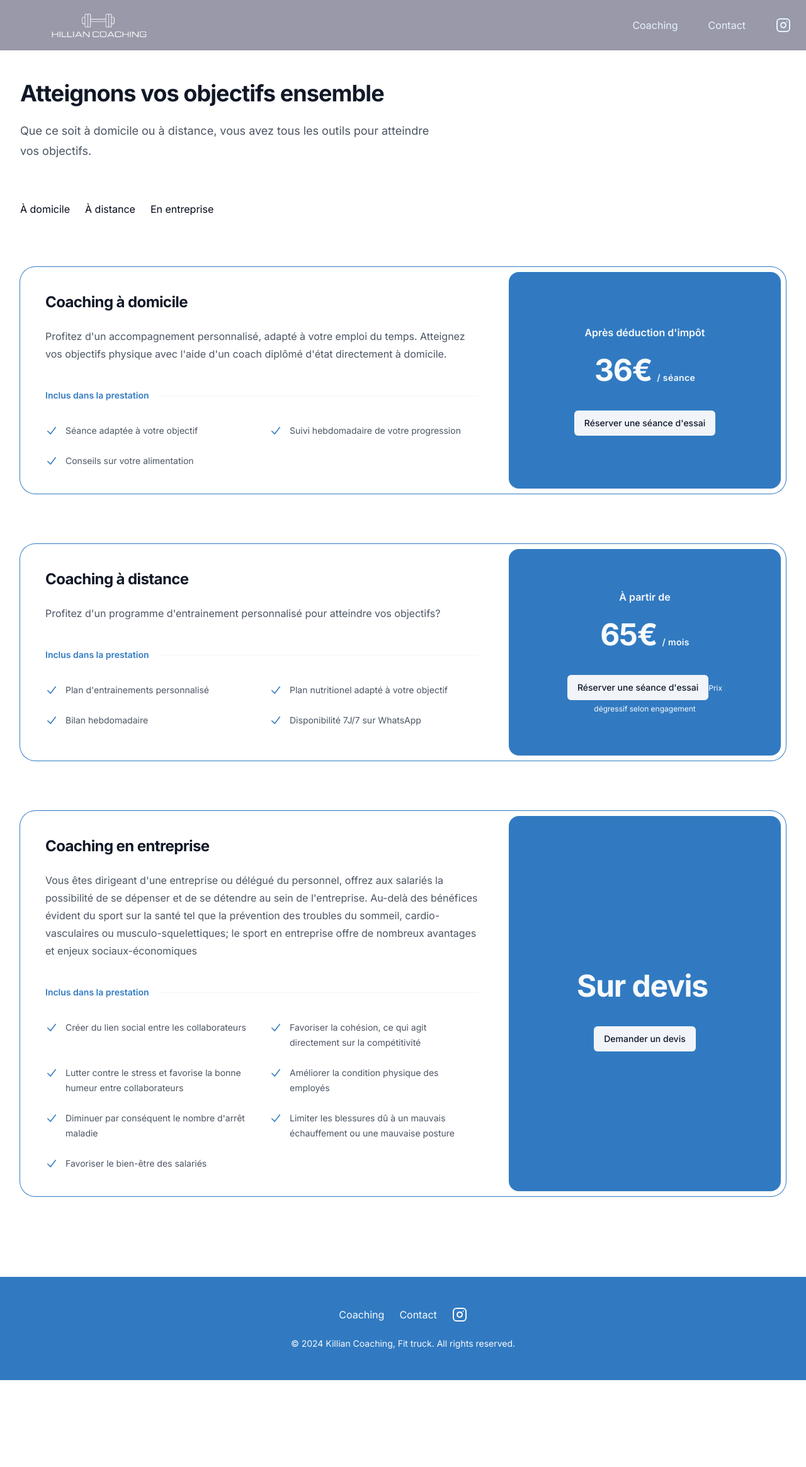
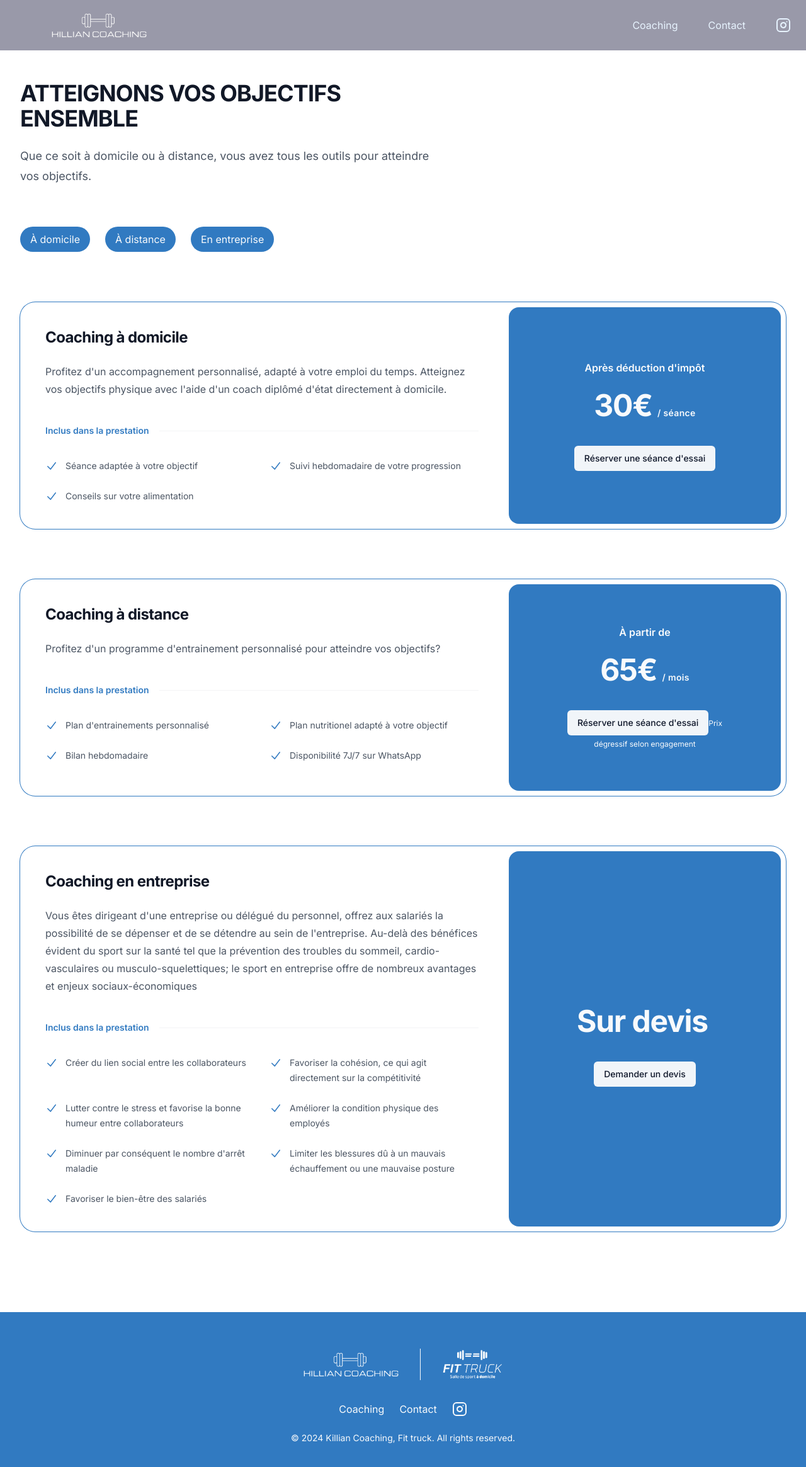
Before and after one commit to fernan-x/killian-coaching, a Next.js app: page /killian-coaching/coaching in a window 1280 px wide. Shown: the top 2330 px of the page at 63% size. Before the commit the page ends 2192 px from the top, so only its background shows below. Built offline with nearby package versions, Linux system fonts and the light colour scheme.

Commit message:
feat: small update on pricing / footer / hero

```diff
--- a/app/coaching/page.tsx
+++ b/app/coaching/page.tsx
@@ -6,21 +6,21 @@ export default function Coaching() {
     <div className="flex w-full flex-col bg-white py-24 sm:py-32">
       <div className="mx-auto max-w-7xl px-6 lg:px-8">
         <div className="max-w-2xl text-center lg:text-left">
-          <h2 className="text-3xl font-bold tracking-tight text-gray-900 sm:text-4xl">Atteignons vos objectifs ensemble</h2>
+          <h2 className="uppercase text-3xl font-bold tracking-tight text-gray-900 sm:text-4xl">Atteignons vos objectifs ensemble</h2>
           <p className="mt-6 text-lg leading-8 text-gray-600">Que ce soit à domicile ou à distance, vous avez tous les outils pour atteindre vos objectifs.</p>
         </div>
 
         <div className="flex flex-col md:flex-row gap-6 items-center mt-16">
-          <Link href='#domicile'>
+          <Link href='#domicile' className="bg-primary hover:bg-primary-hover text-primary-foreground px-4 py-2 rounded-full">
             À domicile
           </Link>
-          <Link href='#distance'>
+          <Link href='#distance' className="bg-primary hover:bg-primary-hover text-primary-foreground px-4 py-2 rounded-full">
             À distance
           </Link>
           {/* <Link href='#groupe'>
             En groupe
           </Link> */}
-          <Link href='#entreprise'>
+          <Link href='#entreprise' className="bg-primary hover:bg-primary-hover text-primary-foreground px-4 py-2 rounded-full">
             En entreprise
           </Link>
         </div>
@@ -31,7 +31,7 @@ export default function Coaching() {
           description="Profitez d'un accompagnement personnalisé, adapté à votre emploi du temps.
           Atteignez vos objectifs physique avec l'aide d'un coach diplômé d'état directement à domicile."
           priceTitle="Après déduction d&apos;impôt"
-          price="36€"
+          price="30€"
           features={[
             'Séance adaptée à votre objectif',
             'Suivi hebdomadaire de votre progression',
--- a/app/globals.css
+++ b/app/globals.css
@@ -23,9 +23,9 @@
     --popover-foreground: 222.2 84% 4.9%;
 
     /* --primary: #010658; */
-    --cta-button: var(--palette-black);
+    --cta-button: var(--palette-yellow);
     --primary: var(--palette-blue);
-    --primary-hover: #04127c;
+    --primary-hover: #206bb6;
     --primary-foreground: 210 40% 98%;
 
     --secondary: 210 40% 96.1%;
--- a/components/section/2-problem-solution-section.tsx
+++ b/components/section/2-problem-solution-section.tsx
@@ -21,21 +21,21 @@ const ProblemSolutionSection = () => {
         <Image src={KillianPicture} alt='Killian devant son fit truck' className='rounded-lg shadow-md object-cover' />
       </div>
       <div className="flex-1 flex flex-col gap-6">
-        <H2 className='uppercase'>Pourquoi commencer demain ?</H2>
-        <p className='text-xl flex flex-col gap-2'>
+        <H2 className='uppercase text-primary'>Commencez demain !</H2>
+        <p className='text-lg flex flex-col gap-2'>
           <span>Vous avez du mal à rester motivé et à maintenir une routine d&apos;entraînement ?</span>
           <span>Vous vous donnez à fond, mais les résultats tardent à apparaître ?</span>
           <span>Ou peut-être que vous ne savez pas par où commencer pour structurer vos séances efficacement ?</span>
         </p>
-        <span className="text-xl"><b>Vous n&apos;êtes pas seul !</b></span>
-        <p className='text-lg flex flex-col gap-2'>
+        <span className="text-lg text-primary"><b>Vous n&apos;êtes pas seul !</b></span>
+        <p className='text-md flex flex-col gap-2'>
           <span>Avec plus de 5 ans d&apos;expérience et un large éventail de formules de coaching personnalisées, je suis là pour vous guider, vous recentrer et vous donner la motivation nécessaire pour atteindre vos objectifs.</span>
           <span>Grâce à mon fit truck, tout le matériel dont vous avez besoin vient à vous — plus d&apos;excuses pour ne pas vous entraîner !</span>
         </p>
-        <p className='text-lg'>
+        <p className='text-md'>
           Ne laissez pas vos doutes vous freiner.
         </p>
-        <span className="text-xl"><b>Ensemble, nous transformerons vos efforts en résultats concrets !</b></span>
+        <span className="text-lg text-primary"><b>Ensemble, nous transformerons vos efforts en résultats concrets !</b></span>
       </div>
     </div>
   </Container>;
--- a/components/section/5-reviews.tsx
+++ b/components/section/5-reviews.tsx
@@ -8,7 +8,7 @@ import GoogleLogo from '@/assets/images/google-reviews-logo.png';
 import Link from '../ui/link';
 
 const ReviewSection = () => {
-    return <Container bg='light'>
+    return <Container bg='light' className='gap-2'>
         <H2 className='uppercase text-center lg:text-left'>Et voici ce qu&apos;ils en pensent</H2>
         <Image src={GoogleLogo} height={100} alt='logo google' />
         <div className='grid grid-cols-1 md:grid-cols-2 lg:grid-cols-3 gap-6'>
--- a/components/section/footer.tsx
+++ b/components/section/footer.tsx
@@ -1,11 +1,19 @@
+import React from 'react';
+import Image from 'next/image';
 import { Instagram } from 'lucide-react';
-import React from 'react';
 import NavLink from '../ui/nav-link';
 import { MAIL_TO } from '@/hooks/useMailTo';
+import fitTruckLogo from '@/assets/images/logo-fit-truck.png';
+import logo from '@/assets/images/logo-white.png';
 
 const Footer = () => {
     const year = new Date().getFullYear();
     return <footer className="flex flex-col items-center py-12 px-6 md:px-28 gap-6 bg-primary text-primary-foreground">
+        <div className='flex gap-6 items-center'>
+            <Image src={logo} alt='Killian Coaching' height={50} />
+            <div className='h-[50px] w-[1px] bg-primary-foreground'></div>
+            <Image src={fitTruckLogo} alt='Fit truck' height={70} />
+        </div>
         <div className='flex flex-row gap-6 flex-wrap'>
             <NavLink href='/coaching'>Coaching</NavLink>
             {/* <NavLink href='/fit-truck'>Fit Truck</NavLink> */}
```
Also changed, not shown: assets/images/logo-fit-truck.png (added).
